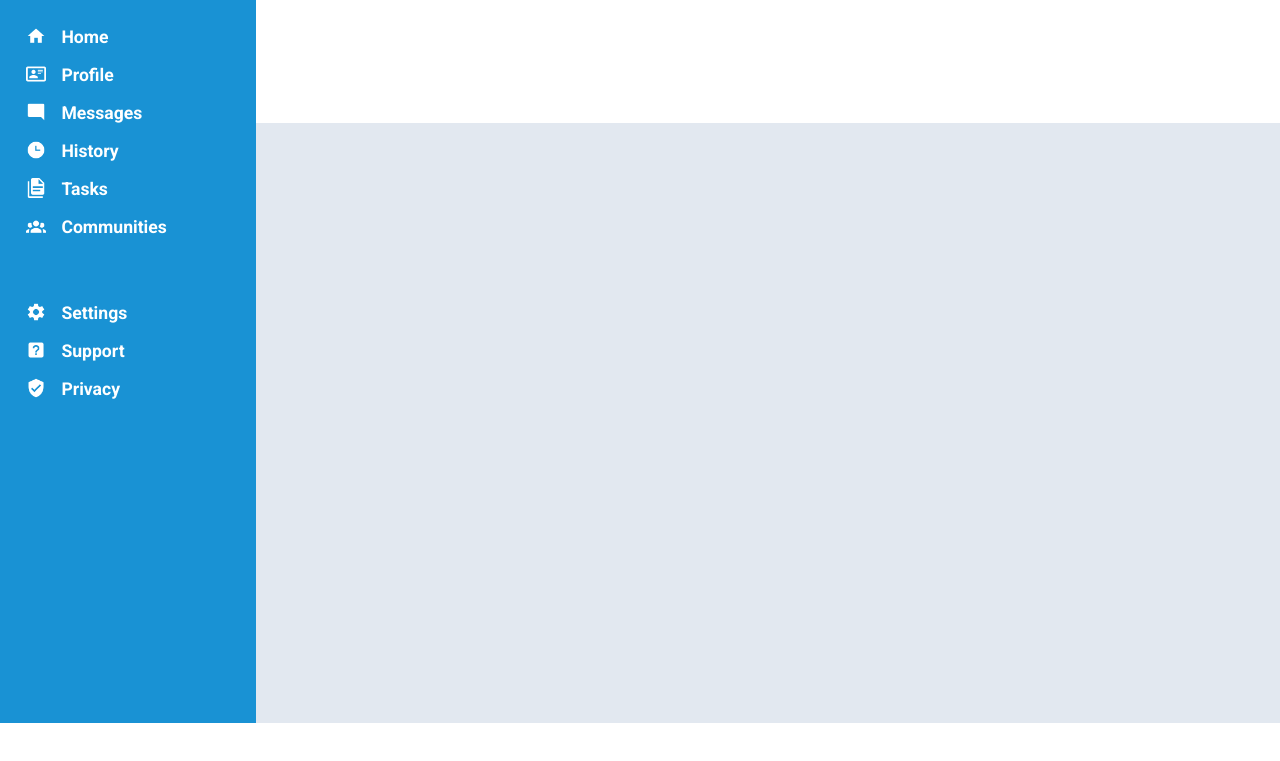
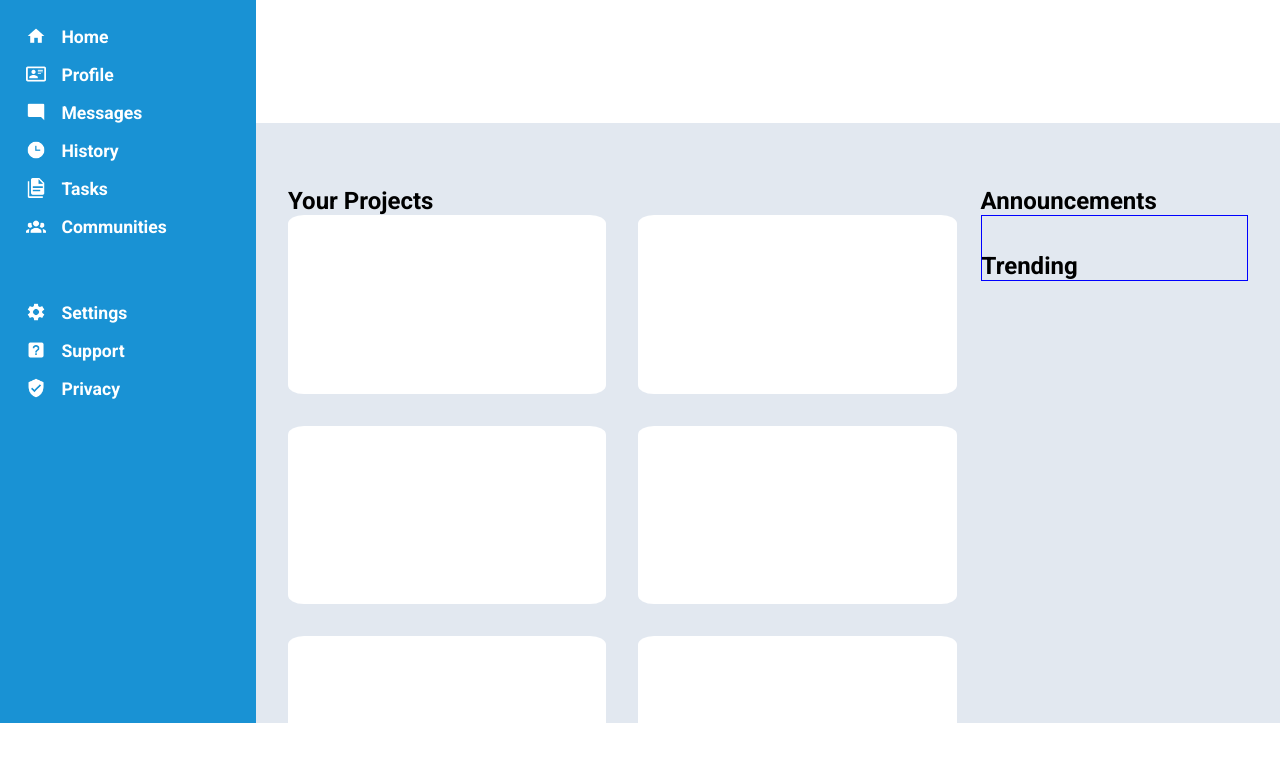
Before and after one commit to Samuelodan/admin-dashboard, a plain HTML site: page index.html in a window 1280 px wide. Shown: the part 77-838 px from the top of the page. Before the commit the page ends 800 px from the top, so only its background shows below. Drawn offline with Linux system fonts and the light colour scheme.

Commit message:
Change markup for card headings

```diff
--- a/index.html
+++ b/index.html
@@ -50,7 +50,37 @@
       </aside>
       <article>
         <header></header>
-        <main></main>
+        <main>
+          <!-- <div class="card-header">
+            <h1>Your Projects</h1>
+            <h1>Announcements</h1>
+          </div> -->
+          <div class="projects-wrapper">
+            <div class="projects-header">
+              <h1>Your Projects</h1>
+            </div>
+            <div class="projects">
+              <div class="project-cards"></div>
+              <div class="project-cards"></div>
+              <div class="project-cards"></div>
+              <div class="project-cards"></div>
+              <div class="project-cards"></div>
+              <div class="project-cards"></div>
+            </div>
+          </div>
+          <div class="announce-wrapper">
+            <div class="announce-header">
+              <h1>Announcements</h1>
+            </div>
+            <div class="announce-trends">
+              <div class="announcements"></div>
+              <div class="trend-wrapper">
+                <h1>Trending</h1>
+                <div class="trends"></div>
+              </div>
+            </div>
+          </div>
+        </main>
       </article>
     </div>
   </body>
```
